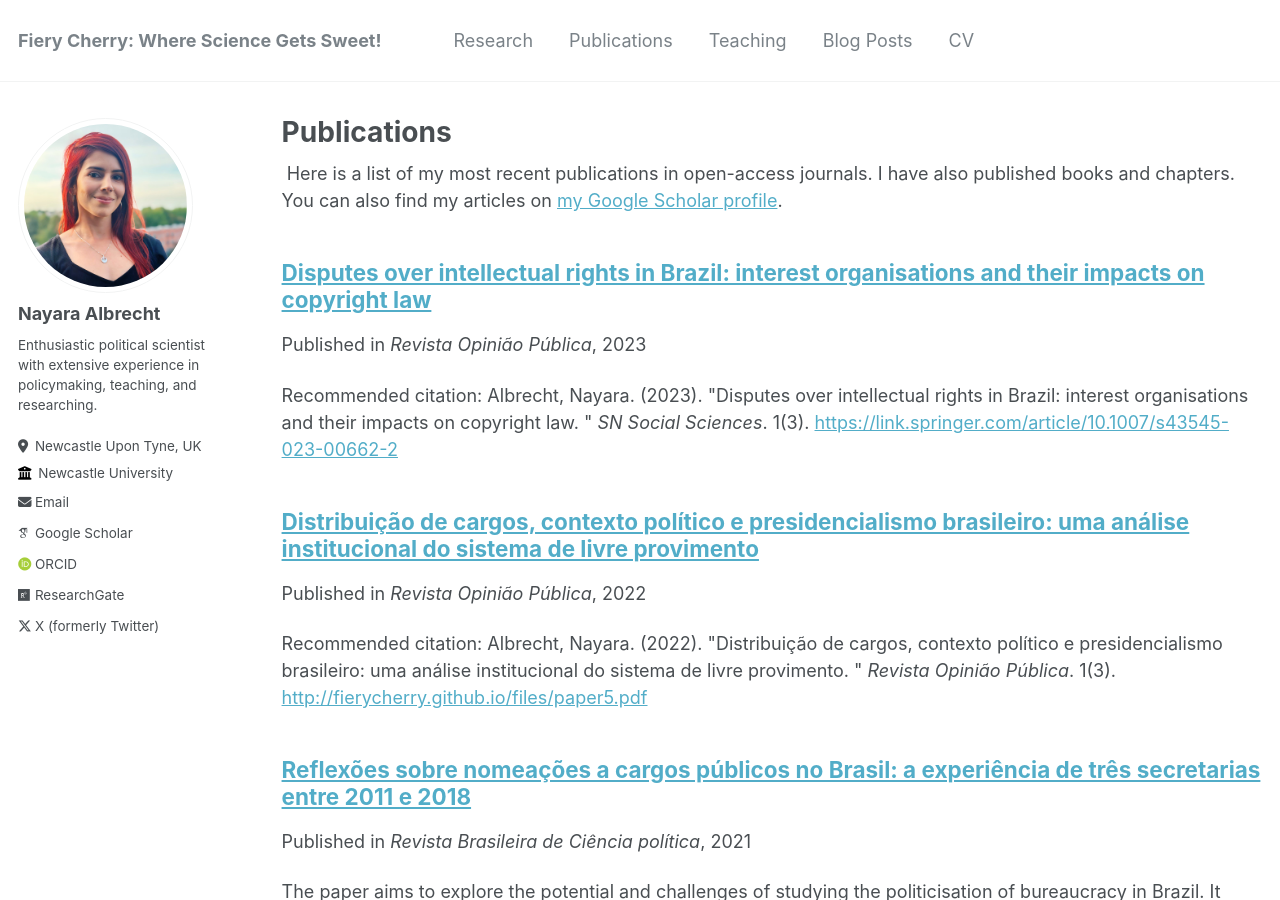
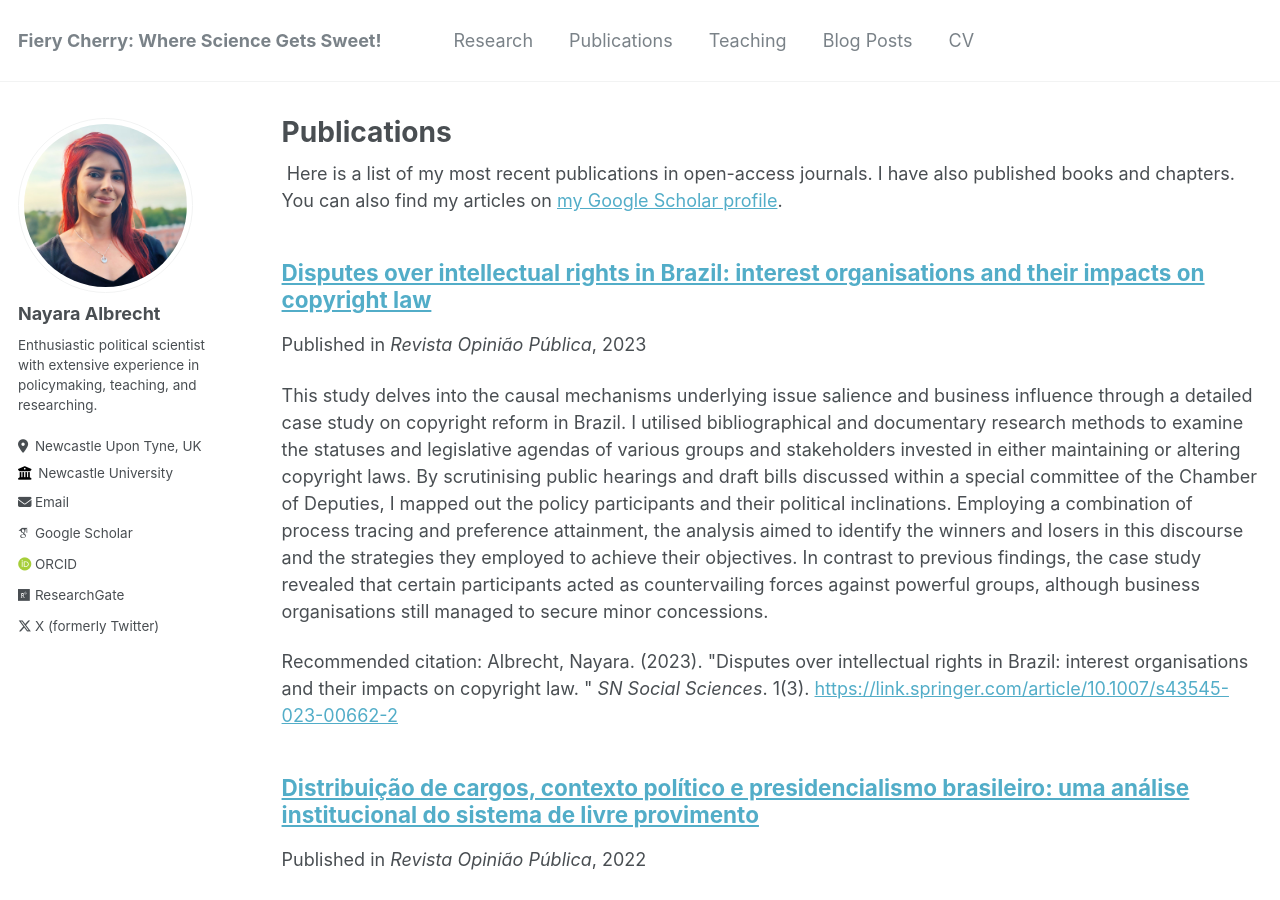
Before and after one commit to nayalbrecht/nayalbrecht.github.io, a Jekyll site: the page built from _pages/publications.md, in a window 1280 px wide and 900 px high. Built offline with Jekyll 4.4.1, drawn with Linux system fonts in a browser that asks for light colours; some web fonts are replaced.

Commit message:
Update 2023-05-17-paper-title-number-6.md

```diff
--- a/_publications/2023-05-17-paper-title-number-6.md
+++ b/_publications/2023-05-17-paper-title-number-6.md
@@ -2,6 +2,7 @@
 title: "Disputes over intellectual rights in Brazil: interest organisations and their impacts on copyright law"
 collection: publications
 permalink: /publication/2023-05-17-paper-title-number-6
+excerpt: 'This study delves into the causal mechanisms underlying issue salience and business influence through a detailed case study on copyright reform in Brazil. I utilised bibliographical and documentary research methods to examine the statuses and legislative agendas of various groups and stakeholders invested in either maintaining or altering copyright laws. By scrutinising public hearings and draft bills discussed within a special committee of the Chamber of Deputies, I mapped out the policy participants and their political inclinations. Employing a combination of process tracing and preference attainment, the analysis aimed to identify the winners and losers in this discourse and the strategies they employed to achieve their objectives. In contrast to previous findings, the case study revealed that certain participants acted as countervailing forces against powerful groups, although business organisations still managed to secure minor concessions.'
 date: 2023-05-17
 venue: 'Revista Opinião Pública'
 paperurl: 'https://link.springer.com/article/10.1007/s43545-023-00662-2'
```
